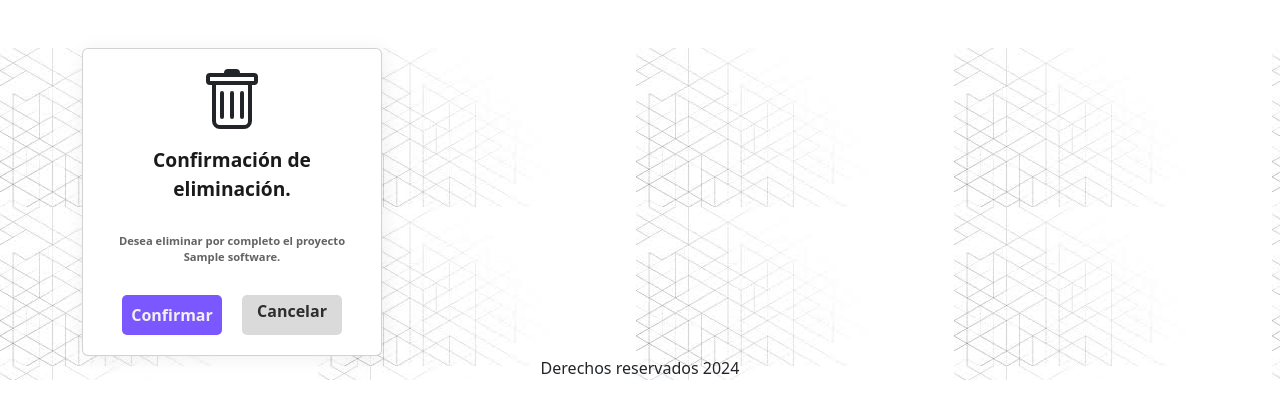
After one commit to JohnAlexGuerrero/prototipo, a Django app: a page that uses apps/templates/repository/delete.html in a window 1280 px wide. The commit adds this page. Shown: the top 419 px of the page. Run offline with Django 5.2, Linux system fonts and the light colour scheme; tables that the repository leaves empty hold one stand-in row (values such as "Sample post"); some libraries are stand-ins or nearby versions.

Commit message:
endpoint delete repository

```diff
--- a/apps/repository/urls.py
+++ b/apps/repository/urls.py
@@ -4,7 +4,7 @@ from repository.views import (
     SoftwareCreateView, SoftwareDetailView, SoftwareUpdateView, SoftwareOriginUpdateView,
     CategoryDetailView, CategoryLicenseUpdateView, CategoryGeneralUpdateView,
     SoftwareRequerimentsView, RequerimentNewView,
-    DescriptionUpdateView, ArquitectureCreateView
+    DescriptionUpdateView, ArquitectureCreateView, SoftwareDeleteView
 )
 
 urlpatterns = [
@@ -23,4 +23,6 @@ urlpatterns = [
     path('<slug:slug>/requeriment/new', RequerimentNewView.as_view(), name='requeriment_new'),
 
     path('<slug:slug>/arquitecture/', ArquitectureCreateView.as_view(), name='arquitecture_new'),
+
+    path('<slug:slug>/delete/', SoftwareDeleteView.as_view(), name='delete'),
 ]
--- a/apps/repository/views.py
+++ b/apps/repository/views.py
@@ -1,3 +1,5 @@
+from django.db.models.base import Model as Model
+from django.db.models.query import QuerySet
 from django.shortcuts import render, redirect
 from django.urls import reverse_lazy
 from django.contrib.auth.mixins import LoginRequiredMixin
@@ -17,6 +19,7 @@ from repository.forms import (
 from django.views.generic import CreateView
 from django.views.generic import TemplateView
 from django.views.generic import DetailView
+from django.views.generic import DeleteView
 from django.views.generic import UpdateView
 
 # View para ingresar la informacion sobre la licencia de software
@@ -155,3 +158,16 @@ class RequerimentNewView(CreateView):
 class ArquitectureCreateView(CreateView):
     model = Arquitect
     template_name = "repository/arquitecture/new.html"
+
+
+#Eliminar un repositorio
+class SoftwareDeleteView(DeleteView):
+    model = Software
+    fields = ("id",)
+    template_name = "repository/delete.html"
+    success_url = reverse_lazy('dashboard')
+
+    def get_context_data(self, **kwargs):
+        context = super().get_context_data(**kwargs)
+        context["software"] = Software.objects.get(slug=self.kwargs['slug'])
+        return context
--- a/apps/templates/includes/card.html
+++ b/apps/templates/includes/card.html
@@ -52,7 +52,7 @@
                     </a>
                 </li>
                 <li>
-                    <a class="dropdown-item icon-link text-secondary" href="#">
+                    <a class="dropdown-item icon-link text-secondary" href="{% url "delete" slug=r.slug %}">
                         <svg xmlns="http://www.w3.org/2000/svg" width="16" height="16" fill="currentColor" class="bi bi-trash" viewBox="0 0 16 16">
                             <path d="M5.5 5.5A.5.5 0 0 1 6 6v6a.5.5 0 0 1-1 0V6a.5.5 0 0 1 .5-.5m2.5 0a.5.5 0 0 1 .5.5v6a.5.5 0 0 1-1 0V6a.5.5 0 0 1 .5-.5m3 .5a.5.5 0 0 0-1 0v6a.5.5 0 0 0 1 0z"/>
                             <path d="M14.5 3a1 1 0 0 1-1 1H13v9a2 2 0 0 1-2 2H5a2 2 0 0 1-2-2V4h-.5a1 1 0 0 1-1-1V2a1 1 0 0 1 1-1H6a1 1 0 0 1 1-1h2a1 1 0 0 1 1 1h3.5a1 1 0 0 1 1 1zM4.118 4 4 4.059V13a1 1 0 0 0 1 1h6a1 1 0 0 0 1-1V4.059L11.882 4zM2.5 3h11V2h-11z"/>
--- /dev/null
+++ b/apps/templates/repository/delete.html
@@ -0,0 +1,116 @@
+{% extends "base/base-full-screen.html" %}
+
+{% load static %}
+
+{% block title %}
+@{{software}} - Delete Confirm
+{% endblock title %}
+
+{% block css %}
+<style>
+    .card {
+        width: 300px;
+        height: 220px;
+        background-color: rgb(255, 255, 255);
+        display: flex;
+        flex-direction: column;
+        align-items: center;
+        justify-content: center;
+        padding: 20px 30px;
+        gap: 13px;
+        position: relative;
+        overflow: hidden;
+        box-shadow: 2px 2px 20px rgba(0, 0, 0, 0.062);
+      }
+
+      #cookieSvg {
+        width: 50px;
+      }
+
+      #cookieSvg g path {
+        fill: rgb(97, 81, 81);
+      }
+
+      .cookieHeading {
+        font-size: 1.2em;
+        font-weight: 800;
+        color: rgb(26, 26, 26);
+      }
+
+      .cookieDescription {
+        text-align: center;
+        font-size: 0.7em;
+        font-weight: 600;
+        color: rgb(99, 99, 99);
+      }
+
+      .buttonContainer {
+        display: flex;
+        gap: 20px;
+        flex-direction: row;
+      }
+
+      .acceptButton {
+        width: 100px;
+        height: 40px;
+        background-color: #7b57ff;
+        transition-duration: .2s;
+        border: none;
+        color: rgb(241, 241, 241);
+        cursor: pointer;
+        font-weight: 600;
+        border-radius: 5px;
+      }
+
+      .declineButton {
+        width: 100px;
+        height: 40px;
+        background-color: rgb(218, 218, 218);
+        transition-duration: .2s;
+        color: rgb(46, 46, 46);
+        border: none;
+        cursor: pointer;
+        font-weight: 600;
+        border-radius: 5px;
+      }
+
+      .declineButton:hover {
+        background-color: #ebebeb;
+        transition-duration: .2s;
+      }
+
+      .acceptButton:hover {
+        background-color: #9173ff;
+        transition-duration: .2s;
+      }
+</style>
+{% endblock css %}
+
+{% block content %}
+<div class="container mt-5">
+    <div class="d-flex justify-content-center flex-column">
+
+        <div class="card">
+            <svg xmlns="http://www.w3.org/2000/svg" width="64" height="64" fill="currentColor" class="bi bi-trash" viewBox="0 0 16 16">
+                <path d="M5.5 5.5A.5.5 0 0 1 6 6v6a.5.5 0 0 1-1 0V6a.5.5 0 0 1 .5-.5m2.5 0a.5.5 0 0 1 .5.5v6a.5.5 0 0 1-1 0V6a.5.5 0 0 1 .5-.5m3 .5a.5.5 0 0 0-1 0v6a.5.5 0 0 0 1 0z"/>
+                <path d="M14.5 3a1 1 0 0 1-1 1H13v9a2 2 0 0 1-2 2H5a2 2 0 0 1-2-2V4h-.5a1 1 0 0 1-1-1V2a1 1 0 0 1 1-1H6a1 1 0 0 1 1-1h2a1 1 0 0 1 1 1h3.5a1 1 0 0 1 1 1zM4.118 4 4 4.059V13a1 1 0 0 0 1 1h6a1 1 0 0 0 1-1V4.059L11.882 4zM2.5 3h11V2h-11z"/>
+            </svg>
+            <p class="cookieHeading text-center">Confirmación de eliminación.</p>
+            <p class="cookieDescription text-center">Desea eliminar por completo el proyecto {{software}}.</p>
+
+            <form method="POST">
+                {% csrf_token %}
+                {{ form.as_p }}
+                <div class="buttonContainer">
+                    <input class="acceptButton p-1" type="submit" value="Confirmar">
+                    <a href="{% url "dashboard" %}" class="declineButton p-1 text-decoration-none text-center" >
+                        <span>Cancelar</span>
+                    </a>
+                </div>
+            </form>
+        </div>
+    </div>
+</div>
+
+
+    {% endblock content %}
```
Also changed, not shown: apps/repository/forms.py (line endings or trailing spaces).
